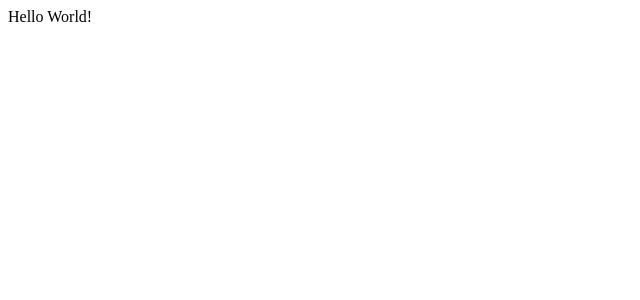
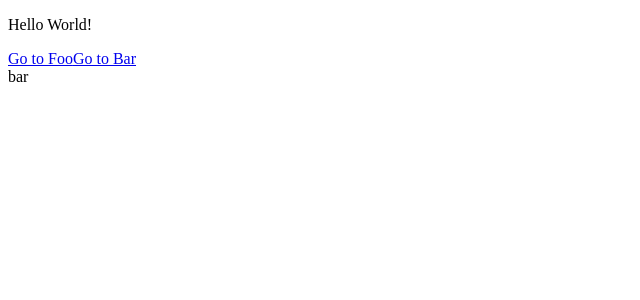
Before and after one commit to MalumRubiginous/vue-workshop, a Vue app: page /bar in a window 1280 px wide. Shown: the top 300 px of the page, without its empty margins (0-640 px from the left). Built offline with nearby package versions, Linux system fonts and the light colour scheme.

Commit message:
init vue-router

```diff
--- a/package.json
+++ b/package.json
@@ -12,6 +12,7 @@
   "license": "ISC",
   "dependencies": {
     "vue": "^2.6.10",
+    "vue-router": "^3.1.3",
     "vuex": "^3.1.1"
   },
   "babel": {
--- a/src/App.vue
+++ b/src/App.vue
@@ -1,5 +1,10 @@
 <template>
-<div id="root">Hello World!</div>
+<div id="root">
+    <p>Hello World!</p>
+    <router-link to="/foo">Go to Foo</router-link>
+    <router-link to="/bar">Go to Bar</router-link>
+    <router-view />
+</div>
 </template>
 
 <script>
--- /dev/null
+++ b/src/components/Bar.vue
@@ -0,0 +1,10 @@
+<template>
+<div>bar</div>
+</template>
+
+<script>
+import Vue from 'vue';
+
+export default {
+}
+</script>
--- /dev/null
+++ b/src/components/Foo.vue
@@ -0,0 +1,10 @@
+<template>
+<div>foo</div>
+</template>
+
+<script>
+import Vue from 'vue';
+
+export default {
+}
+</script>
--- a/src/main.js
+++ b/src/main.js
@@ -1,10 +1,10 @@
 import Vue from 'vue';
-
-import store from './store/index.js';
+import store from './store';
+import router from './router';
 import App from './App';
 
 const vm = new Vue({
-    el: '#root',
+    router,
     store,
     render: (createElement) => createElement(App)
-});
+}).$mount('#root');
--- /dev/null
+++ b/src/router.js
@@ -0,0 +1,17 @@
+import Vue from 'vue';
+import VueRouter from 'vue-router';
+
+import Foo from './components/Foo';
+import Bar from './components/Bar';
+
+Vue.use(VueRouter);
+const routes = [
+    { name: 'foo', path: '/foo', component: Foo },
+    { name: 'bar', path: '/bar', component: Bar }
+];
+
+const router = new VueRouter({
+    mode: 'history',
+    routes
+});
+export default router;
```
Also changed, not shown: 1 other file (tests, documents, lock files or other folders).
